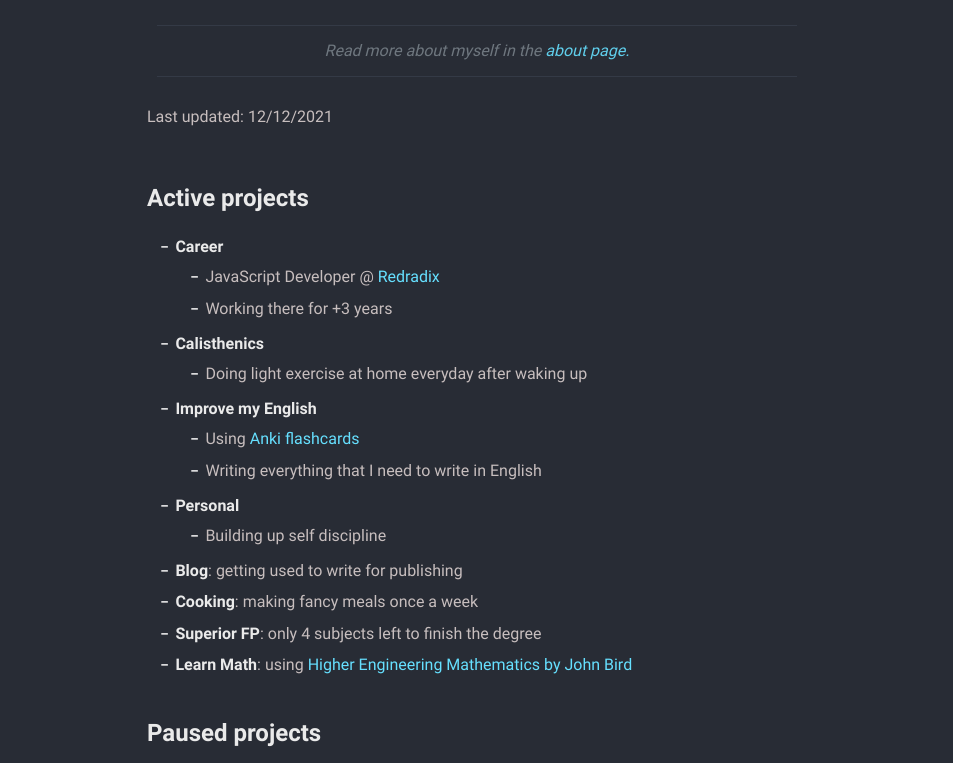
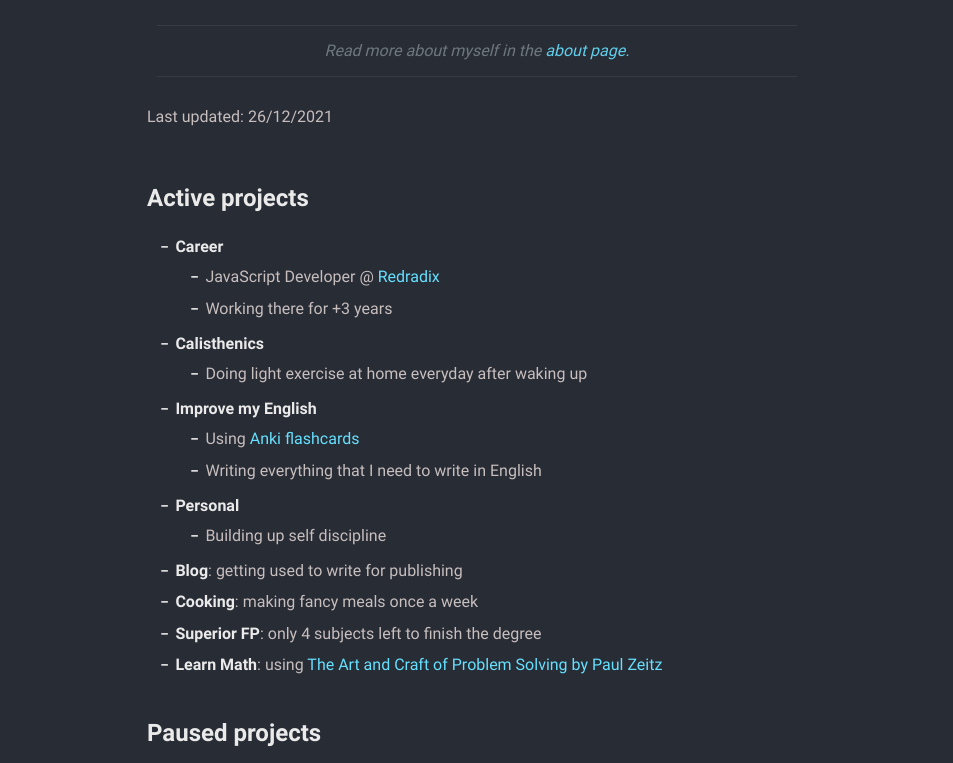
Before and after one commit to MonkeyAndres/MonkeyAndres.github.io, a Jekyll site: the page built from now.md, in a window 1280 px wide. Shown: the part 243-1006 px from the top of the page, without its empty margins (163-1116 px from the left). Built offline with Jekyll 4.4.1, drawn with Linux system fonts in a browser that asks for light colours.

Commit message:
📝 Update now page

```diff
--- a/now.md
+++ b/now.md
@@ -8,7 +8,7 @@ comments: false
 
 > Read more about myself in the [about page.](../about)
 
-Last updated: 12/12/2021
+Last updated: 26/12/2021
 
 # Active projects
 
@@ -25,7 +25,7 @@ Last updated: 12/12/2021
 - **Blog**: getting used to write for publishing
 - **Cooking**: making fancy meals once a week
 - **Superior FP**: only 4 subjects left to finish the degree
-- **Learn Math**: using [Higher Engineering Mathematics by John Bird](https://www.amazon.com/Higher-Engineering-Mathematics-7th-ed/dp/0415662826)
+- **Learn Math**: using [The Art and Craft of Problem Solving by Paul Zeitz](https://www.goodreads.com/book/show/593458.The_Art_and_Craft_of_Problem_Solving)
 
 # Paused projects
 
```
